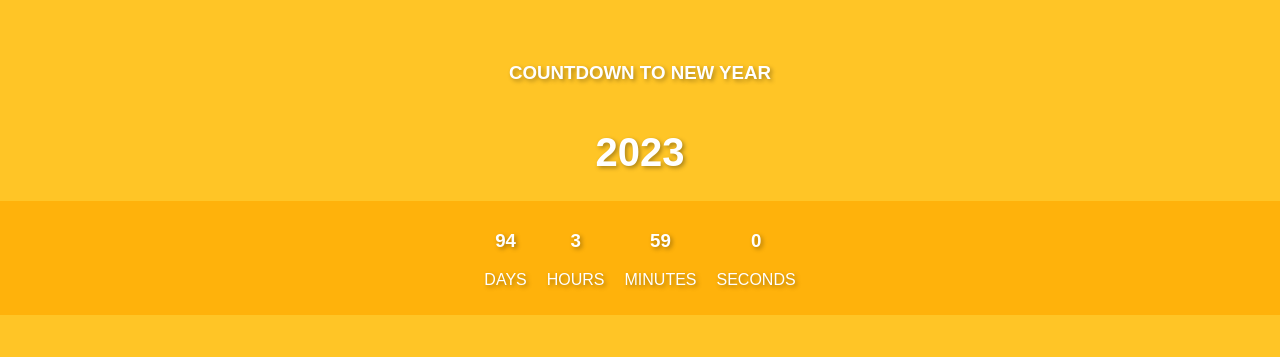
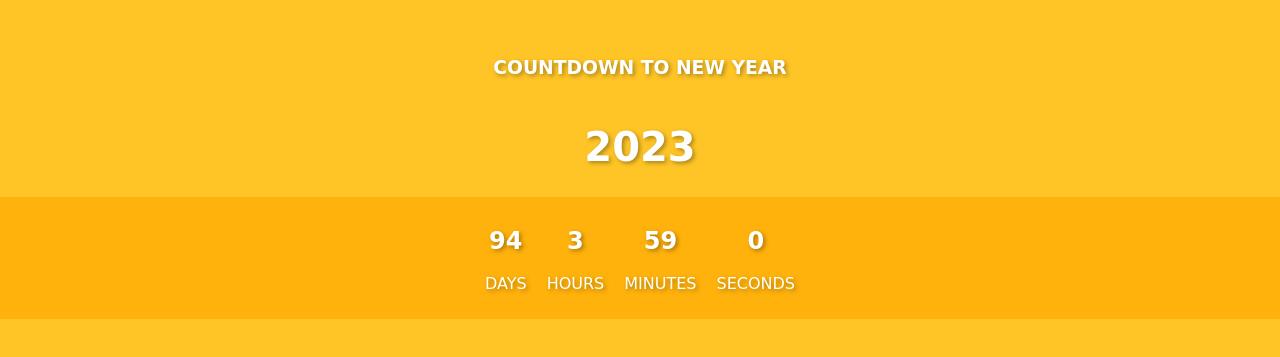
Before and after one commit to Afaq-20/Countdown-to-newYear, a plain HTML site: page index.html in a window 1280 px wide. Shown: the part 221-578 px from the top of the page. Drawn offline with Linux system fonts and the light colour scheme.

Commit message:
h3 is changed to h2

```diff
--- a/index.html
+++ b/index.html
@@ -14,22 +14,22 @@
     <h1 class="year">2023</h1>
     <div class="container">
         <div class="days same">
-            <h3 id="day">00</h3>
+            <h2 id="day">00</h2>
             <p>DAYS</p>
         </div>
 
         <div class="hours same">
-            <h3 id="hour">00</h3>
+            <h2 id="hour">00</h2>
             <p>HOURS</p>
         </div>
 
         <div class="minutes same">
-            <h3 id="minute">00</h3>
+            <h2 id="minute">00</h2>
             <p>MINUTES</p>
         </div>
 
         <div class="seconds same">
-            <h3 id="second">00</h3>
+            <h2 id="second">00</h2>
             <p>SECONDS</p>
         </div>
 
--- a/style.css
+++ b/style.css
@@ -1,6 +1,6 @@
 body{
     margin: 0;
-    font-family: sans-serif;
+    font-family: cursive;
     display: flex;
     flex-direction: column;
     justify-content: center;
```
